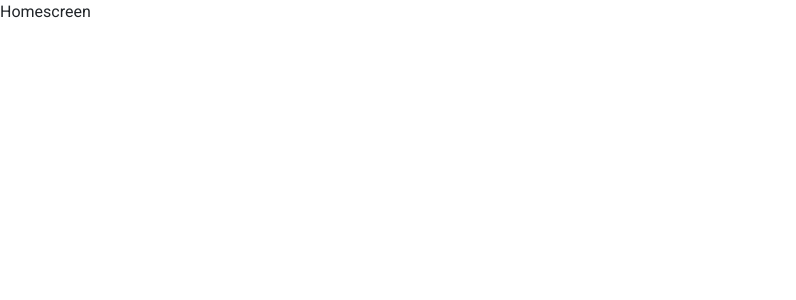
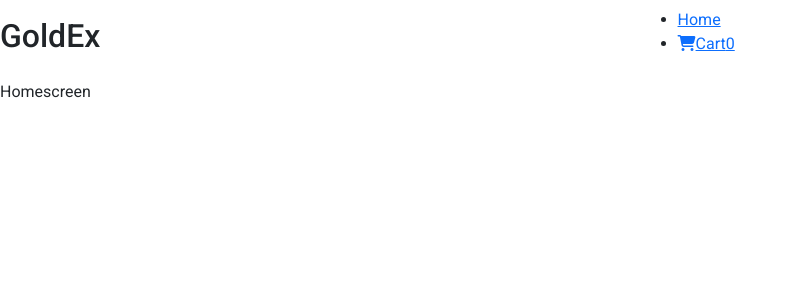
Before and after one commit to maxly20/MERN-GoldEx, a JavaScript app in the folder frontend/: page / in a window 1280 px wide. Shown: the top 300 px of the page, without its empty margins (0-796 px from the left). Built offline with nearby package versions, Linux system fonts and the light colour scheme; the HTML template or start-up script is replaced by a standard one.

Commit message:
building nav

```diff
--- a/frontend/public/index.html
+++ b/frontend/public/index.html
@@ -12,18 +12,13 @@
     <link rel="apple-touch-icon" href="%PUBLIC_URL%/logo192.png" />
 
     <link rel="manifest" href="%PUBLIC_URL%/manifest.json" />
-    <link
-      rel="stylesheet"
-      href="https://unpkg.com/bootstrap-material-design@4.1.1/dist/css/bootstrap-material-design.min.css"
-      integrity="sha384-wXznGJNEXNG1NFsbm0ugrLFMQPWswR3lds2VeinahP8N0zJw9VWSopbjv2x7WCvX"
-      crossorigin="anonymous"
-    />
+
     <!-- Font AWESOME -->
     <script
       src="https://kit.fontawesome.com/1b0dea449a.js"
       crossorigin="anonymous"
     ></script>
-     <!-- END Font AWESOME -->
+    <!-- END Font AWESOME -->
 
     <title>GoldEx</title>
   </head>
--- a/frontend/src/App.js
+++ b/frontend/src/App.js
@@ -1,13 +1,15 @@
 import { Route, Switch } from 'react-router-dom';
-
+// SCREENS
 import HomeScreen from './screens/HomeScreen/HomeScreen';
 import ProductScreen from './screens/ProductScreen/ProductScreen';
 import CartScreen from './screens/CartScreen/CartScreen';
+// COMPONENTS
+import Navbar from './components/Navbar/Navbar';
 
 const App = () => {
   return (
     <>
-      {/* Navbar */}
+      <Navbar />
       {/* SideDrawer  */}
       {/* Backdrop  */}
       <main>
--- a/frontend/src/components/Navbar/Navbar.js
+++ b/frontend/src/components/Navbar/Navbar.js
@@ -11,12 +11,22 @@ const Navbar = () => {
       {/* Links  */}
       <ul className='navbar__links'>
         <li>
-          <Link to="/cart">
-
+          <Link to='/'>Home</Link>
+        </li>
+        <li>
+          <Link to='/cart'>
+            <i className='fas fa-shopping-cart'></i>
+            Cart
+            <span className='cartlogo__badge'>0</span>
           </Link>
         </li>
       </ul>
       {/* burger menu */}
+      <div className='hamburger__menu'>
+        <div></div>
+        <div></div>
+        <div></div>
+      </div>
     </nav>
   );
 };
```
